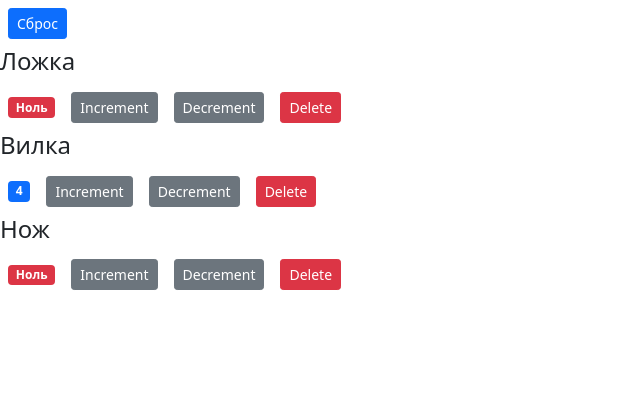
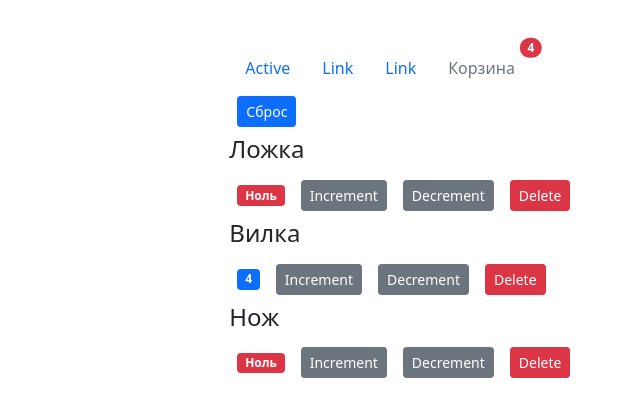
Before and after one commit to the-md/react-junior, a React (Create React App) app: page / in a window 1280 px wide. Shown: the top 416 px of the page, without its empty margins (0-640 px from the left). Built offline with nearby package versions, Linux system fonts and the light colour scheme.

Commit message:
Lesson 3 (counters)

```diff
--- /dev/null
+++ b/src/app.jsx
@@ -0,0 +1,53 @@
+import React, { useState } from "react";
+import Counters from "./components/counters";
+import NavBar from "./components/navBar";
+
+function App() {
+  const initialstate = [
+    { value: 0, id: 1, name: "Ложка" },
+    { value: 4, id: 2, name: "Вилка" },
+    { value: 0, id: 3, name: "Нож" },
+  ];
+  const [counters, setCounters] = useState(initialstate);
+  const handleDelete = (counterId) => {
+    const newCounters = counters.filter((c) => c.id !== counterId);
+    setCounters(newCounters);
+  };
+  const handleIncrement = (counterId) => {
+    const newCounters = counters.map((item) => {
+      if (item.id === counterId) {
+        item.value++;
+      }
+      return item;
+    });
+    setCounters(newCounters);
+  };
+  const handleDecrement = (counterId) => {
+    const newCounters = counters.map((item) => {
+      if (item.id === counterId) {
+        if (item.value > 0) {
+          item.value--;
+        }
+      }
+      return item;
+    });
+    setCounters(newCounters);
+  };
+  const handleReset = () => setCounters(initialstate);
+  return (
+    <div className="col-lg-8 mx-auto p-3 py-md-5">
+      <main>
+        <NavBar totalItems={counters.reduce((a, c) => a + c.value, 0)} />
+        <Counters
+          onIncrement={handleIncrement}
+          onDecrement={handleDecrement}
+          onReset={handleReset}
+          onDelete={handleDelete}
+          counters={counters}
+        />
+      </main>
+    </div>
+  );
+}
+
+export default App;
--- a/src/components/counter.jsx
+++ b/src/components/counter.jsx
@@ -1,33 +1,33 @@
 import React from "react";
 
-const Counter = (props) => {
+const Counter = ({ id, value, name, onDecrement, onIncrement, onDelete }) => {
   const formValue = () => {
-    return props.value === 0 ? "Ноль" : props.value;
+    return value === 0 ? "Ноль" : value;
   };
   const getBadgeClasses = () => {
     let classes = "badge m-2 bg-";
-    classes += props.value === 0 ? "danger" : "primary";
+    classes += value === 0 ? "danger" : "primary";
     return classes;
   };
   return (
     <div>
-      <h4>{props.name}</h4>
+      <h4>{name}</h4>
       <span className={getBadgeClasses()}>{formValue()}</span>
       <button
-        onClick={() => props.onIncrement(props.id)}
+        onClick={() => onIncrement(id)}
         className="btn btn-secondary btn-sm m-2"
       >
         Increment
       </button>
       <button
-        onClick={() => props.onDecrement(props.id)}
+        onClick={() => onDecrement(id)}
         className="btn btn-secondary btn-sm  m-2"
       >
         Decrement
       </button>
       <button
         className="btn btn-danger btn-sm m-2"
-        onClick={() => props.onDelete(props.id)}
+        onClick={() => onDelete(id)}
       >
         Delete
       </button>
--- a/src/components/counters.jsx
+++ b/src/components/counters.jsx
@@ -1,50 +1,13 @@
 import React, { useState } from "react";
 import Counter from "./counter";
-const Counters = () => {
-  const initialstate = [
-    { value: 0, id: 1, name: "Ложка" },
-    { value: 4, id: 2, name: "Вилка" },
-    { value: 0, id: 3, name: "Нож" },
-  ];
-  const [counters, setCounters] = useState(initialstate);
-  const handleDelete = (counterId) => {
-    const newCounters = counters.filter((c) => c.id !== counterId);
-    setCounters(newCounters);
-  };
-  const handleIncrement = (counterId) => {
-    const newCounters = counters.map((item) => {
-      if (item.id === counterId) {
-        item.value++;
-      }
-      return item;
-    });
-    setCounters(newCounters);
-  };
-  const handleDecrement = (counterId) => {
-    const newCounters = counters.map((item) => {
-      if (item.id === counterId) {
-        if (item.value > 0) {
-          item.value--;
-        }
-      }
-      return item;
-    });
-    setCounters(newCounters);
-  };
-  const handleReset = () => setCounters(initialstate);
+const Counters = ({ onReset, counters, ...rest }) => {
   return (
     <div>
-      <button onClick={handleReset} className="btn btn-primary btn-sm m-2">
+      <button onClick={onReset} className="btn btn-primary btn-sm m-2">
         Сброс
       </button>
       {counters.map((counter) => (
-        <Counter
-          key={counter.id}
-          onDelete={handleDelete}
-          onIncrement={handleIncrement}
-          onDecrement={handleDecrement}
-          {...counter}
-        />
+        <Counter key={counter.id} {...counter} {...rest} />
       ))}
     </div>
   );
--- /dev/null
+++ b/src/components/navBar.jsx
@@ -0,0 +1,34 @@
+import React from "react";
+
+const NavBar = ({ totalItems }) => {
+  return (
+    <ul className="nav">
+      <li className="nav-item">
+        <a className="nav-link active" aria-current="page" href="/">
+          Active
+        </a>
+      </li>
+      <li className="nav-item">
+        <a className="nav-link" href="/">
+          Link
+        </a>
+      </li>
+      <li className="nav-item">
+        <a className="nav-link" href="/">
+          Link
+        </a>
+      </li>
+      <li className="nav-item">
+        <a className="nav-link disabled position-relative">
+          Корзина
+          <span className="position-absolute top-0 start-100 translate-middle badge rounded-pill bg-danger">
+            {totalItems}
+            <span className="visually-hidden">unread messages</span>
+          </span>
+        </a>
+      </li>
+    </ul>
+  );
+};
+
+export default NavBar;
--- a/src/index.js
+++ b/src/index.js
@@ -1,11 +1,14 @@
 import React from "react";
 import ReactDOM from "react-dom";
+import "./index.css";
+import App from "./app";
+import reportWebVitals from "./reportWebVitals";
 import Counters from "./components/counters";
 import "bootstrap/dist/css/bootstrap.css";
 
 ReactDOM.render(
   <React.StrictMode>
-    <Counters />
+    <App />
   </React.StrictMode>,
   document.getElementById("root")
 );
```
